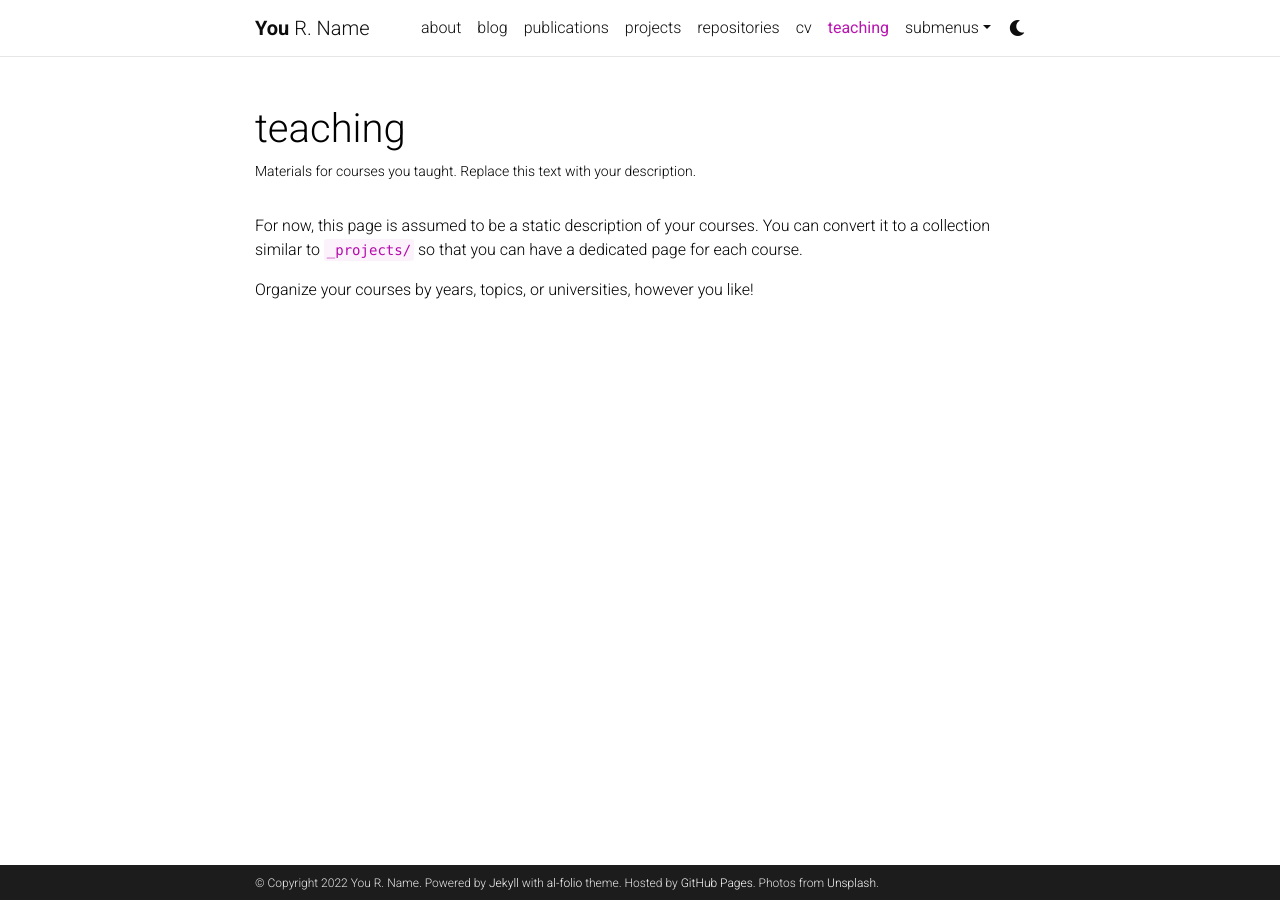
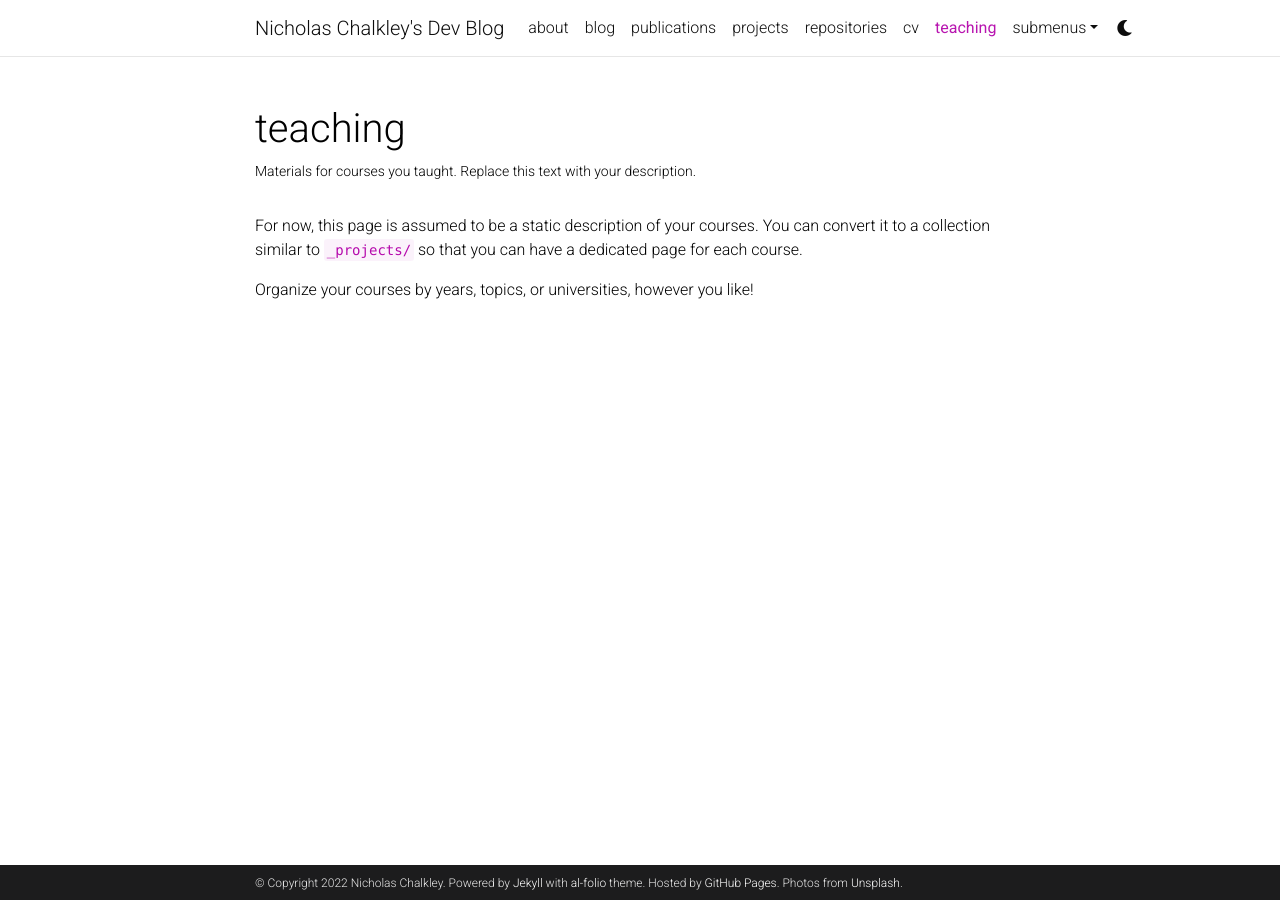
Before and after one commit to nicholas477/nicholas477.github.io, a Jekyll site: the page built from _pages/teaching.md, in a window 1280 px wide. Built offline with Jekyll 4.4.1, drawn with Linux system fonts in a browser that asks for light colours; comment, search, counter and statistics services are not loaded; a style sheet for code colours, icons or effects is not loaded.

Commit message:
Updated config with my information

```diff
--- a/_config.yml
+++ b/_config.yml
@@ -2,13 +2,13 @@
 # Site settings
 # -----------------------------------------------------------------------------
 
-title: blank # the website title (if blank, full name will be used instead)
-first_name: You
-middle_name: R.
-last_name: Name
-email: you@example.com
+title: Nicholas Chalkley's Dev Blog # the website title (if blank, full name will be used instead)
+first_name: Nicholas
+middle_name:
+last_name: Chalkley
+email: nicholas2.chalkley@gmail.com
 description: > # the ">" symbol means to ignore newlines until "footer_text:"
-  A simple, whitespace theme for academics. Based on [*folio](https://github.com/bogoli/-folio) design.
+  Unreal engine rantings and ravings
 footer_text: >
   Powered by <a href="https://jekyllrb.com/" target="_blank">Jekyll</a> with <a href="https://github.com/alshedivat/al-folio">al-folio</a> theme.
   Hosted by <a href="https://pages.github.com/" target="_blank">GitHub Pages</a>.
@@ -18,8 +18,8 @@ keywords: jekyll, jekyll-theme, academic-website, portfolio-website  # add your
 lang: en # the language of your site (for example: en, fr, cn, ru, etc.)
 icon: ⚛️  # the emoji used as the favicon (alternatively, provide image name in /assets/img/)
 
-url: https://alshedivat.github.io # the base hostname & protocol for your site
-baseurl: /al-folio # the subpath of your site, e.g. /blog/
+url: https://nicholas477.github.io/ # the base hostname & protocol for your site
+baseurl: # the subpath of your site, e.g. /blog/
 last_updated: false # set to true if you want to display last updated in the footer
 impressum_path:  # set to path to include impressum link in the footer, use the same path as permalink in a page, helps to conform with EU GDPR
 
```
